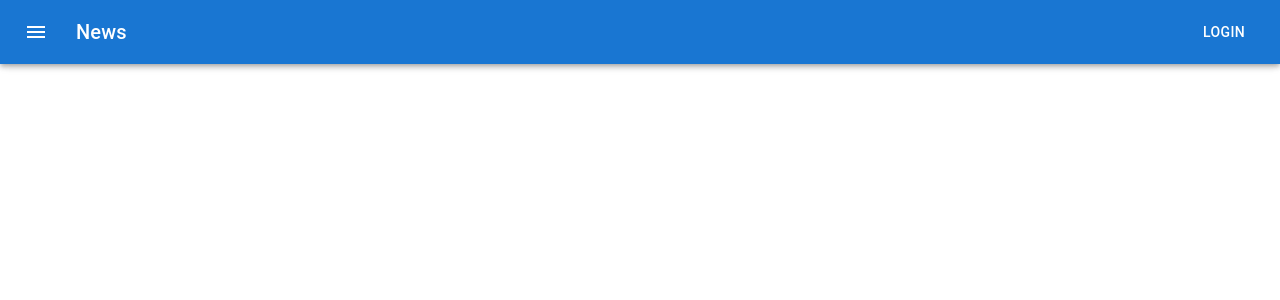
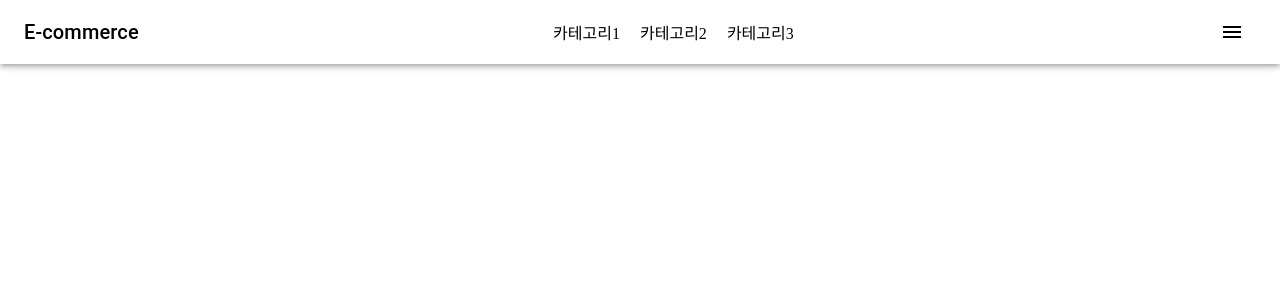
Before and after one commit to onlyhappiness/ui-design-study, a Next.js app in the folder e-commerce/: page / in a window 1280 px wide. Shown: the top 300 px of the page. Built offline with nearby package versions, Linux system fonts and the light colour scheme.

Commit message:
[ Progress ] Header..

```diff
--- a/e-commerce/components/layouts/Header/Header.js
+++ b/e-commerce/components/layouts/Header/Header.js
@@ -11,22 +11,45 @@ import MenuIcon from '@mui/icons-material/Menu';
 
 const Header = () => {
   return (
-    <Box sx={{ flexGrow: 1 }}>
-      <AppBar>
-        <Toolbar>
-          <IconButton
-            size='large'
-            edge='start'
-            color='inherit'
-            aria-label='menu'
-            sx={{ mr: 2 }}
+    <Box
+      sx={{
+        flexGrow: 1,
+      }}
+    >
+      <AppBar
+        sx={{
+          backgroundColor: '#fff',
+          color: '#000',
+        }}
+      >
+        <Toolbar
+          sx={{
+            display: 'flex',
+            justifyContent: 'space-between',
+            alignItems: 'center',
+            // width: '100%',
+          }}
+        >
+          {/* 로고 */}
+          <Typography variant='h6'>E-commerce</Typography>
+          {/* 카테고리 */}
+          <Box
+            sx={{
+              display: 'flex',
+              // justifyContent: '',
+              // p: 2,
+              alignItems: 'center',
+            }}
           >
+            <div style={{ padding: '10px' }}>카테고리1</div>
+            <div style={{ padding: '10px' }}>카테고리2</div>
+            <div style={{ padding: '10px' }}>카테고리3</div>
+          </Box>
+
+          {/* 버튼 및 아이콘 */}
+          <IconButton size='large' color='inherit'>
             <MenuIcon />
           </IconButton>
-          <Typography variant='h6' component='div' sx={{ flexGrow: 1 }}>
-            News
-          </Typography>
-          <Button color='inherit'>Login</Button>
         </Toolbar>
       </AppBar>
     </Box>
--- a/e-commerce/styles/Home.module.css
+++ b/e-commerce/styles/Home.module.css
@@ -1,4 +1,4 @@
-.container {
+/* .container {
   padding: 0 2rem;
 }
 
@@ -113,4 +113,4 @@
     width: 100%;
     flex-direction: column;
   }
-}
+} */
--- a/e-commerce/styles/globals.css
+++ b/e-commerce/styles/globals.css
@@ -1,4 +1,4 @@
-html,
+/* html,
 body {
   padding: 0;
   margin: 0;
@@ -13,4 +13,4 @@ a {
 
 * {
   box-sizing: border-box;
-}
+} */
```
